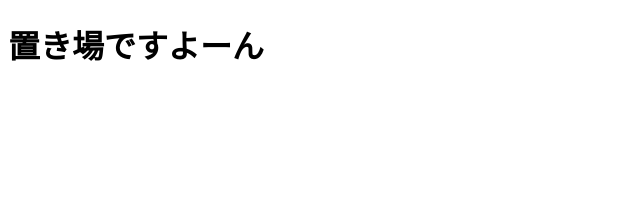
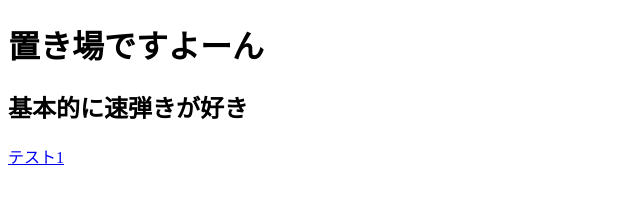
Before and after one commit to 76868/bullethells, a plain HTML site: page bullethells/index.html in a window 1280 px wide. Shown: the whole page, without its empty margins (0-640 px from the left). Drawn offline with Linux system fonts and the light colour scheme.

Commit message:
Update index.html

```diff
--- a/bullethells/index.html
+++ b/bullethells/index.html
@@ -6,6 +6,10 @@
 </head>
 <body>
 <h1>置き場ですよーん</h1>
+      <h2>基本的に速弾きが好き</h2>
+         <p>
+            <a href="./bullethell">テスト1</a>
+        </p>
 </body>
 
 </html>
```
